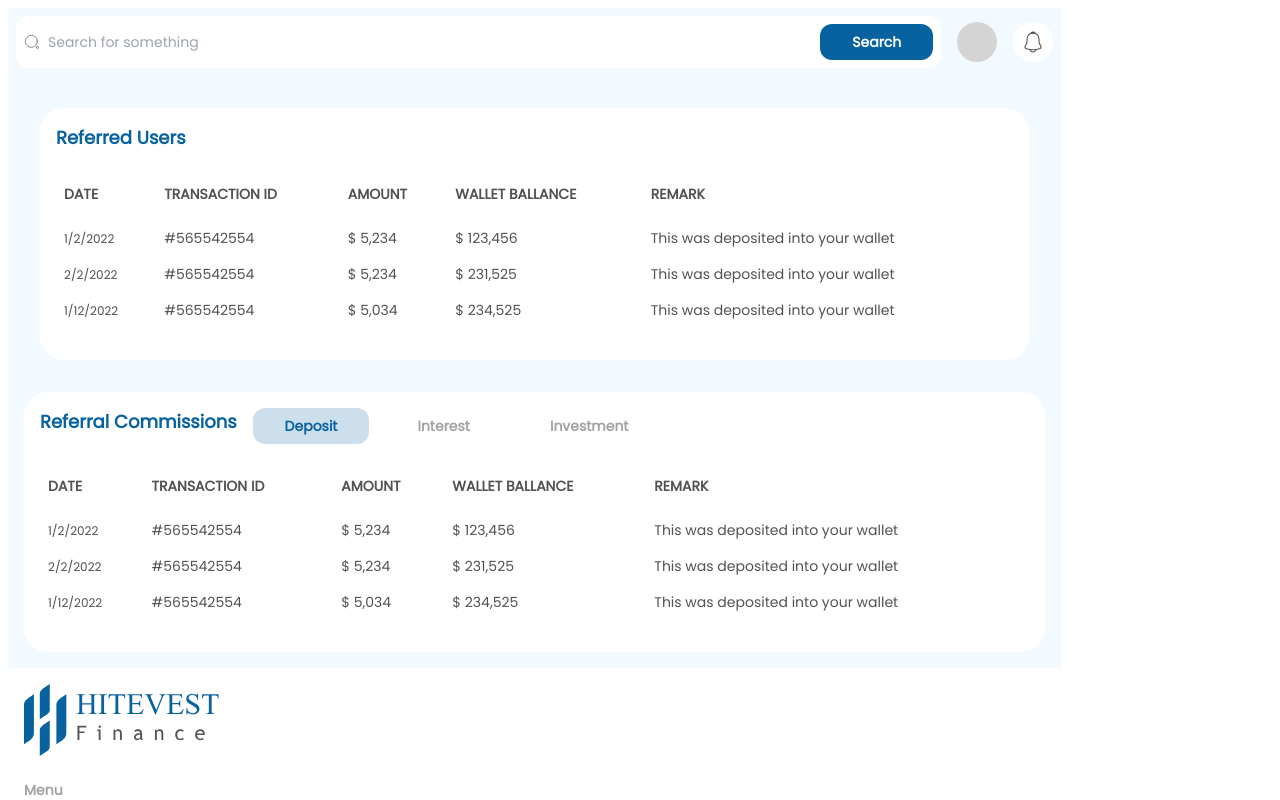
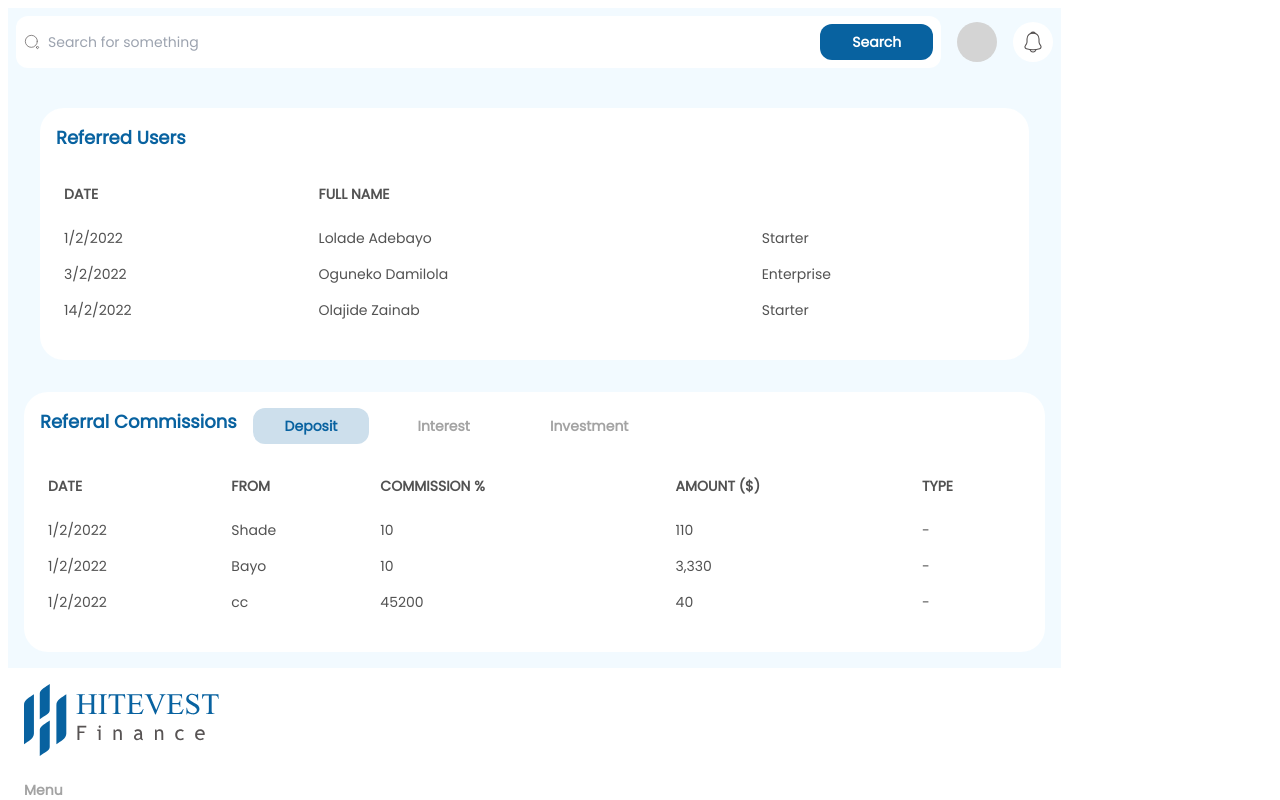
Before and after one commit to Hitevest-Organisation/hitevest-dashboard, a Next.js app: page /dashboard/referals in a window 1280 px wide. Built offline with nearby package versions, Linux system fonts and the light colour scheme.

Commit message:
Dummy Referrals

```diff
--- a/pages/dashboard/referals.tsx
+++ b/pages/dashboard/referals.tsx
@@ -7,12 +7,94 @@ export default function ReferalsPage() {
   const [currentTransactionsBtn, setCurrentTransactionsBtn] = useState(0);
   const transactionsBtn = ["deposit", "interest", "Investment"];
 
+  const referrees = [
+    {
+      name: "Lolade Adebayo",
+      date: "1/2/2022",
+      userType: "Starter",
+    },
+    ,
+    {
+      name: "Oguneko Damilola",
+      date: "3/2/2022",
+      userType: "Enterprise",
+    },
+    ,
+    {
+      name: "Olajide Zainab",
+      date: "14/2/2022",
+      userType: "Starter",
+    },
+  ];
+
+  const transactions = [
+    {
+      id: "#abc",
+      date: "1/2/2022",
+      from: "Shade",
+      type: "-",
+      commission: {
+        amount: 110,
+        percent: 10,
+      },
+    },
+    {
+      id: "#qwerty",
+      date: "1/2/2022",
+      from: "Bayo",
+      type: "-",
+      commission: {
+        amount: 3330,
+        percent: 10,
+      },
+    },
+    {
+      id: "#xyz",
+      date: "1/2/2022",
+      from: "cc",
+      type: "-",
+      commission: {
+        amount: 40,
+        percent: 45200,
+      },
+    },
+  ];
+
   return (
     <DashboardLayout alias="referals">
       <section className="p-4 md:p-8">
         <section className="bg-white rounded-3xl p-4 md:(p-8)">
           <Pagetitle>Referred Users</Pagetitle>
-          <TransactionsTable />
+          <section className="py-4 overflow-x-auto">
+            <div className="rounded w-full table table-auto">
+              <div className="table-header-group">
+                <div className="font-medium text-sm text-true-gray-600 uppercase table-row">
+                  <div className="font-bold text-left p-2 py-4 table-cell">
+                    Date
+                  </div>
+                  <div className="font-bold text-left p-2 table-cell">
+                    Full Name
+                  </div>
+                </div>
+              </div>
+
+              {referrees.map((referree, i) => (
+                <div key={i} className="text-true-gray-600 table-row-group">
+                  <div className="text-sm table-row">
+                    <div className="p-2 table-cell whitespace-nowrap">
+                      {referree?.date}
+                    </div>
+                    <div className="p-2 table-cell whitespace-nowrap">
+                      {referree?.name}
+                    </div>
+                    <div className="p-2 table-cell whitespace-nowrap">
+                      {referree?.userType}
+                    </div>
+                  </div>
+                </div>
+              ))}
+            </div>
+          </section>
         </section>
       </section>
 
@@ -35,7 +117,48 @@ export default function ReferalsPage() {
             ))}
           </div>
 
-          <TransactionsTable />
+          <section className="py-4 overflow-x-auto">
+            <div className="rounded w-full table table-auto">
+              <div className="table-header-group">
+                <div className="font-medium text-sm text-true-gray-600 uppercase table-row">
+                  <div className="font-bold text-left p-2 py-4 table-cell">
+                    Date
+                  </div>
+                  <div className="font-bold text-left p-2 table-cell">From</div>
+
+                  <div className="font-bold text-left p-2 table-cell">
+                    commission %
+                  </div>
+                  <div className="font-bold text-left p-2 table-cell">
+                    Amount ($)
+                  </div>
+                  <div className="font-bold text-left p-2 table-cell">Type</div>
+                </div>
+              </div>
+
+              {transactions.map((referree, i) => (
+                <div key={i} className="text-true-gray-600 table-row-group">
+                  <div className="text-sm table-row">
+                    <div className="p-2 table-cell whitespace-nowrap">
+                      {referree?.date}
+                    </div>
+                    <div className="p-2 table-cell whitespace-nowrap">
+                      {referree?.from}
+                    </div>
+                    <div className="p-2 table-cell whitespace-nowrap">
+                      {referree?.commission?.percent}
+                    </div>
+                    <div className="p-2 table-cell whitespace-nowrap">
+                      {referree?.commission?.amount.toLocaleString()}
+                    </div>
+                    <div className="p-2 table-cell whitespace-nowrap">
+                      {referree?.type}
+                    </div>
+                  </div>
+                </div>
+              ))}
+            </div>
+          </section>
         </section>
       </section>
     </DashboardLayout>
```
